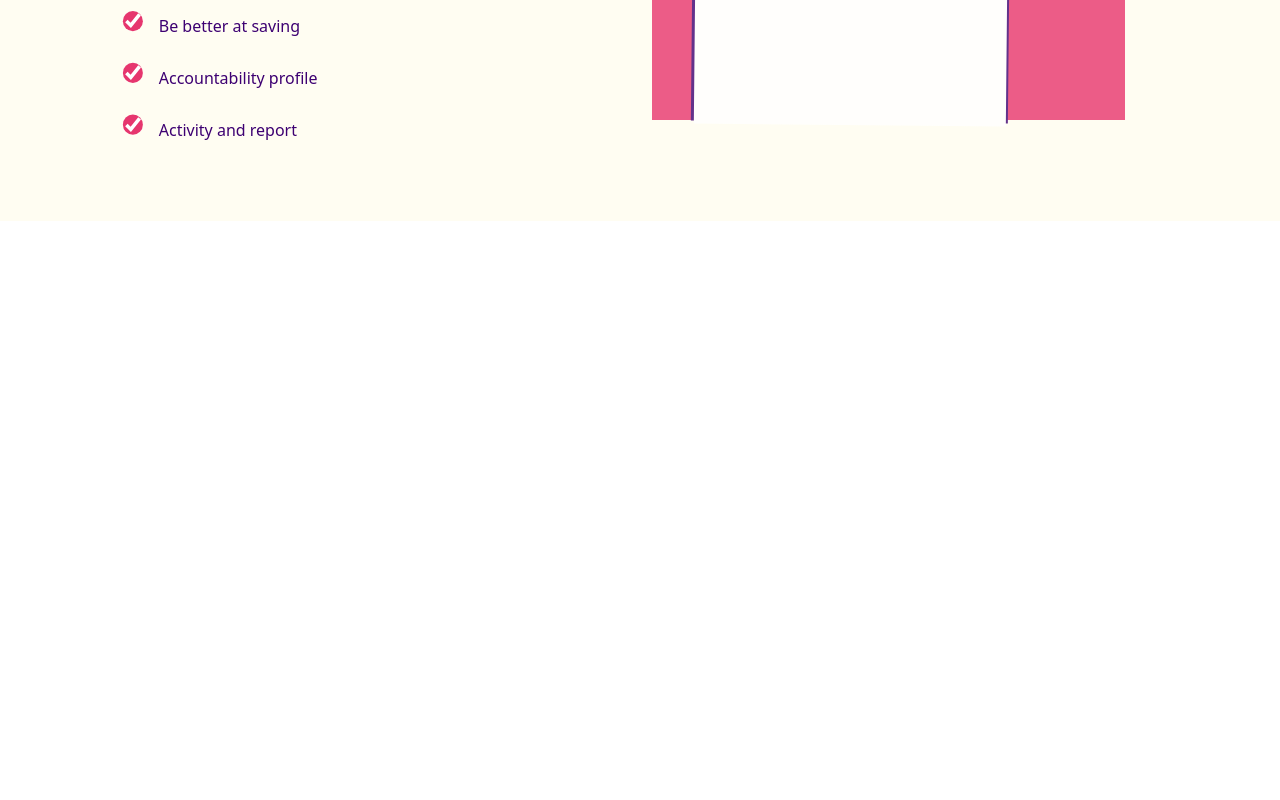
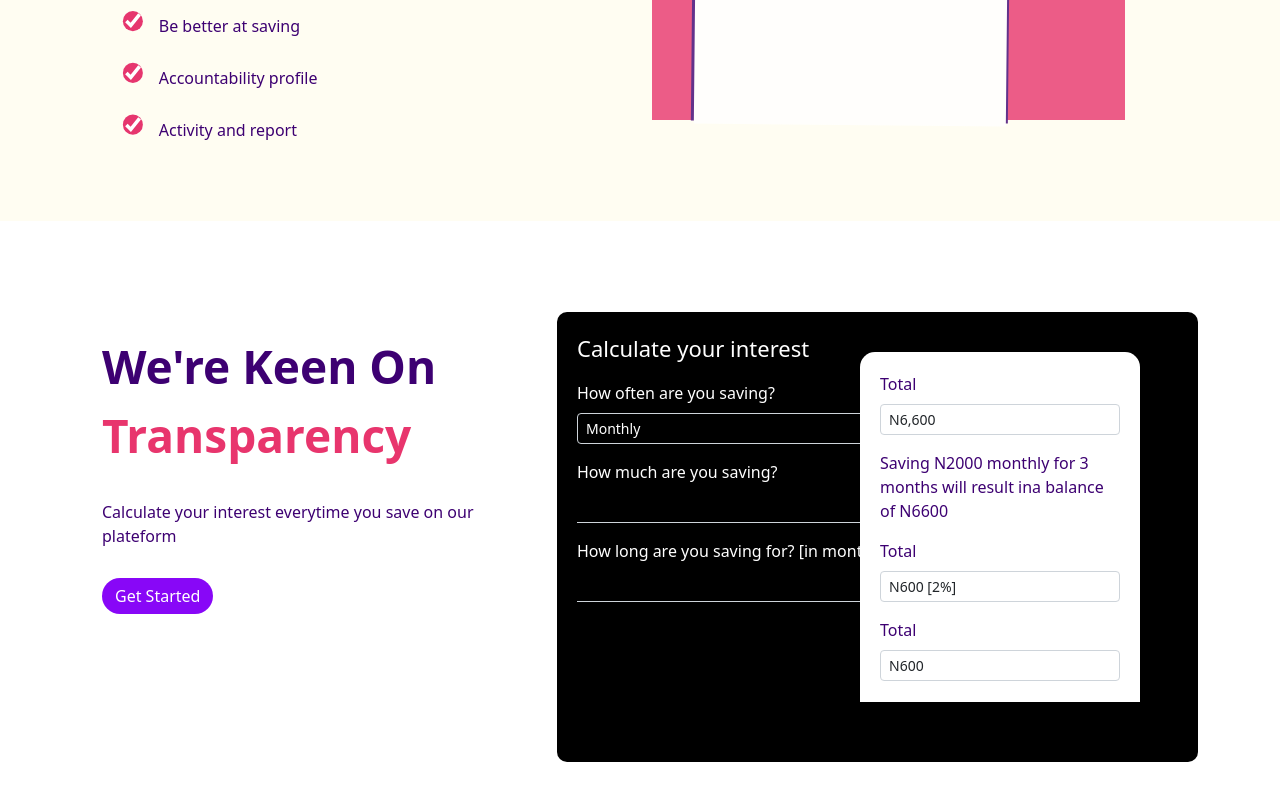
Before and after one commit to victoryohanna/ardilla, a React (Create React App) app: page / in a window 1280 px wide. Shown: the part 1078-1878 px from the top of the page. Before the commit the page ends 1299 px from the top, so only its background shows below. Built offline with nearby package versions, Linux system fonts and the light colour scheme; a web font is replaced by a local one.

Commit message:
creates tranparency componnet

```diff
--- /dev/null
+++ b/src/components/transparency.jsx
@@ -0,0 +1,104 @@
+import { Link } from "react-router-dom";
+import "../sass/transparency.scss";
+const Transparency = () => {
+  return (
+    <div className="transparency-container">
+      <div className="container">
+        <div className="row ">
+          <div className="col-md-5">
+            <div className="trn-details">
+              <div className="hero-text">
+                <span>We're Keen On</span>
+                <p>Transparency</p>
+              </div>
+              <div className="hero-subtext">
+                <p>
+                  Calculate your interest everytime you save on our plateform
+                </p>
+              </div>
+              <div className="button-section">
+                <Link type="button" className="btn btn-submit" to="/">
+                  Get Started
+                </Link>
+              </div>
+            </div>
+          </div>
+          <div className="col-md-7">
+            <div className="form-section">
+              <form className="form">
+                <div className="input-section">
+                  <p>Calculate your interest</p>
+                  <div className="mb-3">
+                    <label htmlFor="" className="form-label">
+                      How often are you saving?
+                    </label>
+                    <select
+                      className="form-select form-select-sm"
+                      aria-label=".form-select-sm example"
+                    >
+                      <option>Monthly</option>
+                      <option value="1">Weekly</option>
+                      <option value="2">Daily</option>
+                    </select>
+                  </div>
+                  <div className="mb-3">
+                    <label htmlFor="amount" className="form-label">
+                      How much are you saving?
+                    </label>
+                    <input
+                      type="text"
+                      className="form-control form-control-sm"
+                      id="amount"
+                      placeholder=""
+                    />
+                  </div>
+                  <div className="mb-3">
+                    <label htmlFor="savingDuration" className="form-label">
+                      How long are you saving for? [in months]
+                    </label>
+                    <div className="mb-3">
+                      <input
+                        type="text"
+                        className="form-control form-control-sm"
+                        id="savingDuration"
+                        placeholder=""
+                      />
+                    </div>
+                  </div>
+                </div>
+                <div className="interest-section">
+                  <div className="mb-3">
+                    <label htmlFor="amount" className="form-label">
+                      Total
+                    </label>
+                    <span className="form-control form-control-sm">N6,600</span>
+                  </div>
+                  <p>
+                    Saving N2000 monthly for 3 months will result ina balance of
+                    N6600{" "}
+                  </p>
+                  <div className="mb-3">
+                    <label htmlFor="amount" className="form-label">
+                      Total
+                    </label>
+                    <span className="form-control form-control-sm">
+                      N600 [2%]
+                    </span>
+                  </div>
+                  <div className="mb-3">
+                    <label htmlFor="amount" className="form-label">
+                      Total
+                    </label>
+                    <span className="form-control form-control-sm">N600</span>
+                  </div>
+                </div>
+              </form>
+            </div>
+          </div>
+        </div>
+      </div>
+    </div>
+  );
+};
+
+export default Transparency;
--- a/src/pages/home.jsx
+++ b/src/pages/home.jsx
@@ -1,16 +1,19 @@
-
-import '../sass/home.scss'
+import "../sass/home.scss";
 import HeaderComponent from "../components/header";
 import Products from "../components/products";
+import Transparency from "../components/transparency";
 const Home = () => {
   return (
     <div className="home-main">
-      <div className="header">
+      <section className="header">
         <HeaderComponent />
-      </div>
-      <div className="products">
+      </section>
+      <section className="products">
         <Products />
-      </div>
+      </section>
+      <section className="transparency">
+        <Transparency />
+      </section>
     </div>
   );
 };
--- a/src/sass/home.scss
+++ b/src/sass/home.scss
@@ -1,15 +1,19 @@
-
-.home-main{
-.header{
+.home-main {
+  .header {
     // border: 1px solid red;
     position: absolute;
     width: 100%;
-
-}
-.products{
+  }
+  .products {
     // border: 1px solid blue;
     position: absolute;
     width: 100%;
     top: 620px;
+  }
+
+  .transparency{
+    position: absolute;
+    width: 100%;
+    top: 1350px;
+  }
 }
-}
--- /dev/null
+++ b/src/sass/transparency.scss
@@ -0,0 +1,90 @@
+.transparency-container {
+
+  margin: 20px 0;
+  padding: 20px 0;
+
+  .trn-details {
+    padding: 20px;
+
+    .hero-text {
+      span {
+        font-size: 46px;
+        font-weight: 700;
+        color: #3d0072;
+        margin: 0;
+      }
+
+      p {
+        font-size: 46px;
+        font-weight: 700;
+        color: #e8356d;
+        margin: 0;
+        padding: 0;
+      }
+    }
+
+    .hero-subtext {
+      margin: 30px 0;
+      p {
+        color: #3d0072;
+      }
+    }
+
+    .button-section {
+      .btn-submit {
+        background: #8807f7;
+        border-radius: 79.82px;
+        padding: 5px 12px;
+        color: #ffffff;
+      }
+    }
+  }
+
+  .form-section {
+    border-radius: 10px;
+    background: #000000;
+    color: #ffffff;
+    height: 450px;
+
+    .form {
+      display: flex;
+      padding: 20px;
+
+      .input-section {
+        p {
+          font-size: 22px;
+          font-weight: 500;
+        }
+
+        input {
+          border-radius: 0;
+          border-top: none;
+          border-left: none;
+          border-right: none;
+          background: #000000;
+          box-shadow: none;
+          color: #ffffff;
+        }
+
+        select {
+          background: #000000;
+          box-shadow: none;
+          color: #ffffff;
+        }
+      }
+    }
+  }
+
+  .interest-section{
+    position: absolute;
+    right: 120px;
+    height: 350px;
+    width: 280px;
+    border-radius: 15px 15px 0 0;
+    background: #ffffff;
+    color: #3d0072;
+    margin: 20px ;
+    padding: 20px;
+
+  }
+}
```
